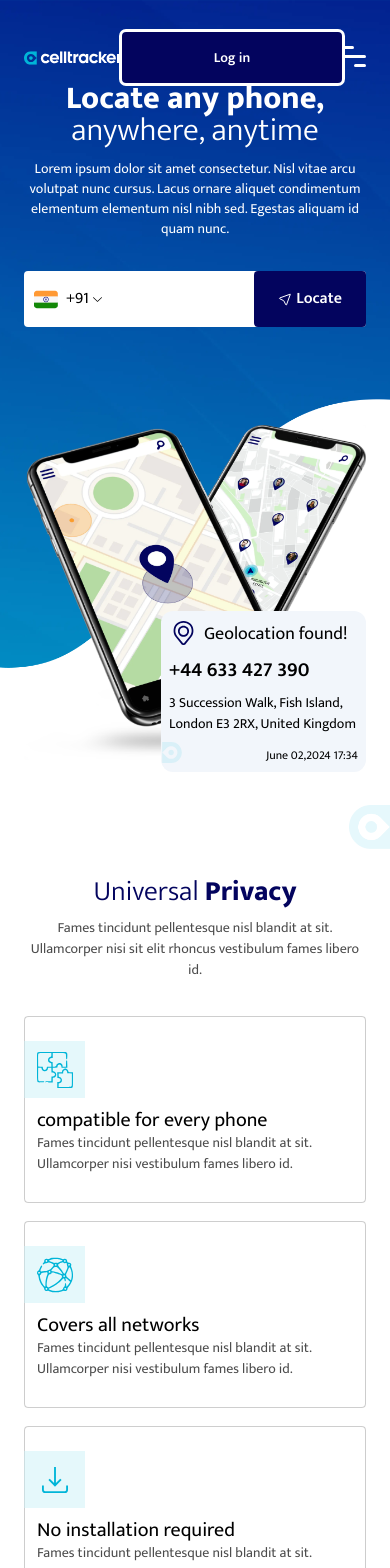
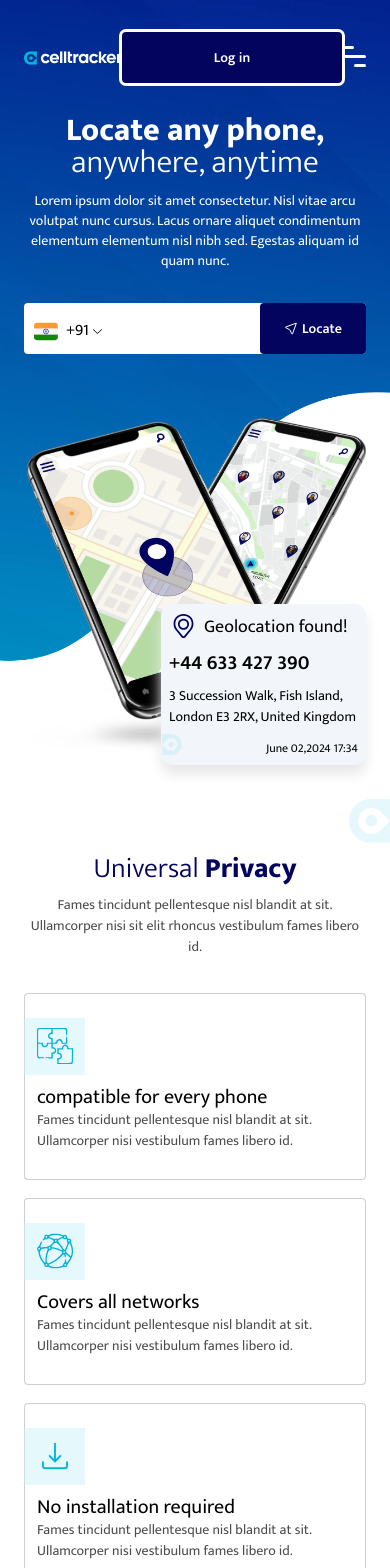
Before and after one commit to sachin-niyana/cell-tracker, a React (Create React App) app: page /landing in a window 390 px wide. Shown: the top 1568 px of the page. Built offline with nearby package versions, Linux system fonts and the light colour scheme.

Commit message:
add space

```diff
--- a/src/components/landing/Hero.jsx
+++ b/src/components/landing/Hero.jsx
@@ -25,7 +25,7 @@ const Hero = () => {
         alt="mobilelips"
       />
       <div className="my_container mx-auto relative pb-5">
-        <div className="flex sm:flex-row flex-col sm:gap-0 gap-16 justify-center items-center">
+        <div className="flex sm:flex-row flex-col sm:gap-0 gap-16 justify-center items-center pt-8 sm:pt-0">
           <div className="flex flex-col">
             <h1 className="max-w-[520px] sm:text-start text-center leading-[100%] text-white xl:text-6xxl lg:text-5xl sm:text-4xl text-3xxl font-extrabold">
               Locate any phone,{" "}
@@ -36,7 +36,7 @@ const Hero = () => {
               nunc cursus. Lacus ornare aliquet condimentum elementum elementum
               nisl nibh sed. Egestas aliquam id quam nunc.
             </p>
-            <div className="bg-white sm:mx-0 mx-auto rounded ps-2.5 max-w-[448px] sm:mt-4 mt-8">
+            <div className="bg-white sm:mx-0 mx-auto rounded ps-2.5 max-w-[448px] sm:h-[55px] h-[51px] sm:mt-4 mt-8">
               <div className="flex justify-start items-center gap-2">
                 <Flag />
                 <div className="flex justify-start items-center gap-1">
@@ -51,7 +51,7 @@ const Hero = () => {
                     className="w-full my-3.5 h-7 outline-none leading-[166%] text-black text-base font-normal"
                     type="number"
                   />
-                  <button className="bg-dark-blue h-full py-4 px-6 rounded text-base hover:scale-[1.1] hover:duration-300 duration-300 font-semibold text-white flex items-center gap-1 ">
+                  <button className="bg-dark-blue  max-w-[107px] sm:h-[55px] h-[51px] py-4 px-6 rounded sm:text-base text-sm hover:scale-[1.1] hover:duration-300 duration-300 font-semibold text-white flex items-center gap-1 ">
                     <span>
                       <TopRightArrow />
                     </span>
@@ -61,8 +61,8 @@ const Hero = () => {
               </div>
             </div>
           </div>
-          <div className="relative pt-[10%]">
-            <div className="absolute -bottom-3 xl:bottom-8 right-0 xl:-right-4 md:w-[247px] w-[205px] md:p-[16px] sm:p-3 p-2 rounded-xl bg-[#F2F6FB] shadow-darkShadow overflow-hidden max-h-[189px]">
+          <div className="relative sm:pt-[10%] pt-0">
+            <div className="absolute -bottom-3 xl:bottom-8 right-0 xl:-right-4 md:w-[247px] shadow-[0px_9px_13.9px_0px_#E7E7E7] w-[205px] md:p-[16px] sm:p-3 p-2 rounded-xl bg-[#F2F6FB] shadow-darkShadow overflow-hidden max-h-[189px]">
               <div className="flex gap-1.5 md:gap-3 items-center xl:h-[33px] pb-1.5">
                 <Found />
                 <p className="font-normal text-lg md:text-xl text-primary">
--- a/src/components/landing/MyNavbar.jsx
+++ b/src/components/landing/MyNavbar.jsx
@@ -23,7 +23,7 @@ const MyNavbar = () => {
           <a href="/" className="relative z-[13]" aria-label="logo">
             {navBar ? (
               <img
-                className=" w-[102px] h-[17px] mt-4"
+              className=" md:w-[249px] w-[98px] md:h-[36px] max-h-[13px] mt-3"
               src={logo2}
               alt="logo2"
             />
@@ -32,7 +32,7 @@ const MyNavbar = () => {
             )}
           </a>
           <ul
-            className={`flex items-center gap-[35px] duration-300 max-md:fixed max-md:w-full max-md:h-full max-md:justify-start max-md:pt-[121px] max-md:flex-col max-md:z-[10] max-md:top-0 max-md:left-[-105%] max-md:p-[30px] max-md:bg-white ${
+            className={`flex items-center gap-[20px] duration-300 max-md:fixed max-md:w-full max-md:h-full max-md:justify-start max-md:pt-[121px] max-md:flex-col max-md:z-[10] max-md:top-0 max-md:left-[-105%] max-md:p-[30px] max-md:bg-white ${
               navBar && "!left-0"
             }`}
           >
@@ -74,7 +74,7 @@ const MyNavbar = () => {
           <button className="md:block hidden bg-white  sm:py-4 py-3.5 px-7 rounded text-base font-semibold text-dark-blue hover:scale-[1.0] hover:duration-300   hover:text-white after:-z-20 after:absolute after:h-1 after:w-1 after:bg-dark-blue after:-left-2 overflow-hidden after:bottom-0 after:translate-y-full after:rounded-md after:hover:scale-[320]  after:hover:transition-all after:hover:duration-700 after:transition-all after:duration-700 transition-all duration-700">
             Log in
           </button>
-          <button className="md:hidden block sm:py-4 py-3.5 px-7 w-full rounded bg-dark-blue font-semibold sm:text-base text-sm leading-[166%] text-white sm:block justify-center sm:max-w-[197px]  mx-auto hover:scale-[1.0] hover:duration-300 hover:text-dark-blue after:-z-20 outline after:absolute after:h-1 after:w-1 hover:bg-white after:bg-white after:left-5 overflow-hidden after:bottom-0 after:translate-y-full after:rounded-md after:hover:scale-[320]  after:hover:transition-all after:hover:duration-700 after:transition-all after:duration-700 transition-all duration-700">
+          <button className="md:!hidden block sm:py-4 py-3.5 px-7 w-full rounded bg-dark-blue font-semibold sm:text-base text-sm leading-[166%] text-white sm:block justify-center sm:max-w-[197px]  mx-auto hover:scale-[1.0] hover:duration-300 hover:text-dark-blue after:-z-20 outline after:absolute after:h-1 after:w-1 hover:bg-white after:bg-white after:left-5 overflow-hidden after:bottom-0 after:translate-y-full after:rounded-md after:hover:scale-[320]  after:hover:transition-all after:hover:duration-700 after:transition-all after:duration-700 transition-all duration-700">
             Log in
           </button>
           <div className="md:hidden" onClick={showNav}>
--- a/src/components/landing/Privacy.jsx
+++ b/src/components/landing/Privacy.jsx
@@ -4,7 +4,7 @@ import vector from "../../assets/images/landing/png/vector1.png";
 
 const Privacy = () => {
   return (
-    <div className=" relative sm:pt-[76px] pt-8">
+    <div className=" relative sm:pt-[76px] pt-4">
       <span className=" absolute right-0 lg:top-[27%] md:top-[13%] top-[-4%] ">
         <img
           className=" md:w-[106px] w-[41px] md:h-[113px] h-[44px]"
```
Lines whose indentation alone changed are shown as unchanged.
